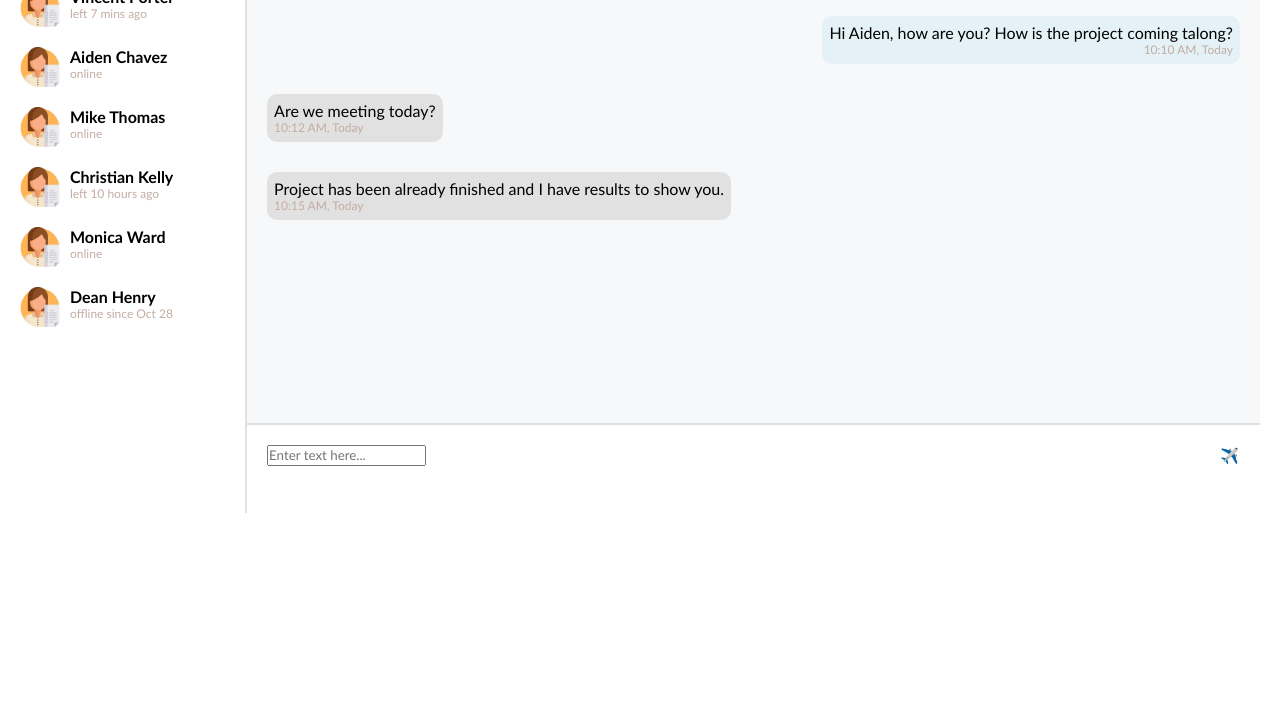
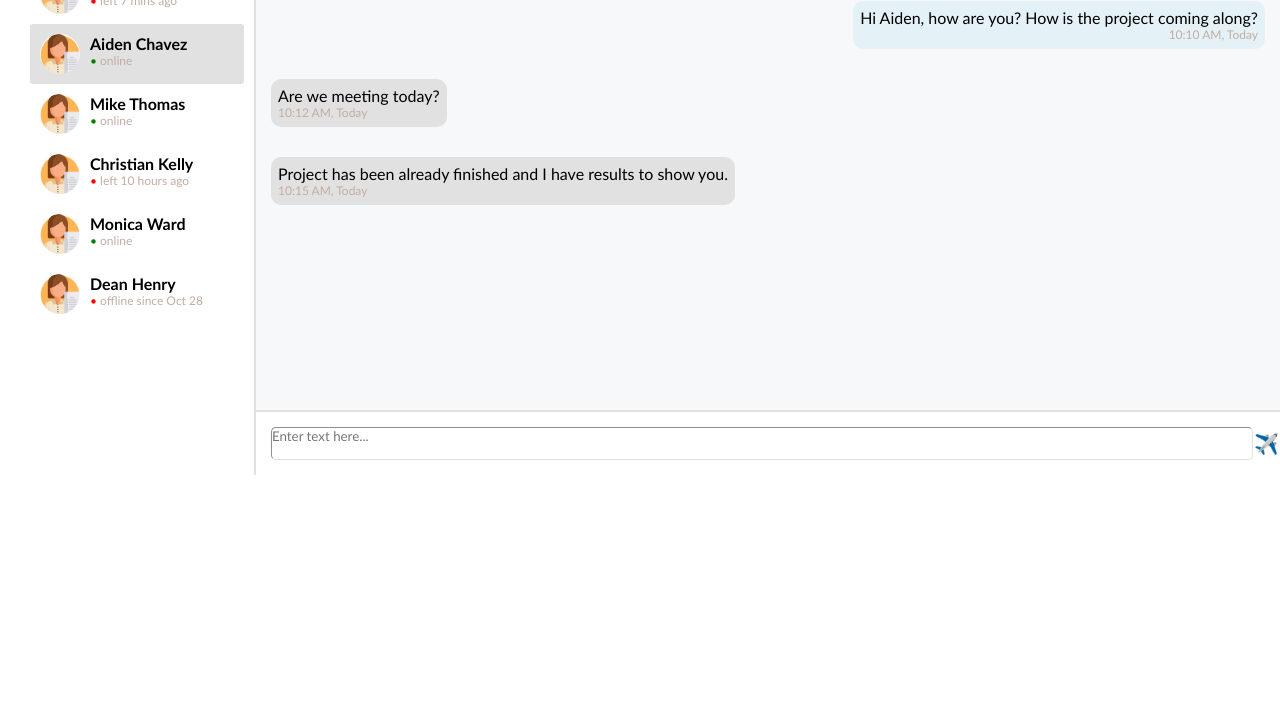
Before and after one commit to rocioayuntamagi/primer-tp-front-end, a plain HTML site: page index.html in a window 1280 px wide. Shown: the part 86-800 px from the top of the page. Drawn offline with Linux system fonts and the light colour scheme.

Commit message:
arreglo final de los contactos con su conexión

```diff
--- a/index.html
+++ b/index.html
@@ -16,24 +16,23 @@
 <body>
   <section>
     <aside class="sidebar">
+
       <input type="search" placeholder="Search..." class="search">
       <ul class="contact-list">
         <li class="contact">
           <img src="avatar.jpeg" alt="imagen de perfil">
           <div>
             <h4>Vincent Porter</h4>
-            <!-- investigar ::before -->
-            <p class="status">left 7 mins ago</p>
+            <p class="status-offline">left 7 mins ago</p>
           </div>
         </li>
       </ul>
       <ul class="contact-list">
-        <li class="contact">
+        <li class="contact aiden">
           <img src="avatar.jpeg" alt="imagen de perfil">
           <div>
             <h4>Aiden Chavez</h4>
-            <!-- investigar ::before -->
-            <p class="status">online</p>
+            <p class="status-online">online</p>
           </div>
         </li>
       </ul>
@@ -42,8 +41,7 @@
           <img src="avatar.jpeg" alt="imagen de perfil">
           <div>
             <h4>Mike Thomas</h4>
-            <!-- investigar ::before -->
-            <p class="status">online</p>
+            <p class="status-online">online</p>
           </div>
         </li>
       </ul>
@@ -52,8 +50,7 @@
           <img src="avatar.jpeg" alt="imagen de perfil">
           <div>
             <h4>Christian Kelly</h4>
-            <!-- investigar ::before -->
-            <p class="status">left 10 hours ago</p>
+            <p class="status-offline">left 10 hours ago</p>
           </div>
         </li>
       </ul>
@@ -62,8 +59,7 @@
           <img src="avatar.jpeg" alt="imagen de perfil">
           <div>
             <h4>Monica Ward</h4>
-            <!-- investigar ::before -->
-            <p class="status">online</p>
+            <p class="status-online">online</p>
           </div>
         </li>
       </ul>
@@ -72,8 +68,7 @@
           <img src="avatar.jpeg" alt="imagen de perfil">
           <div>
             <h4>Dean Henry</h4>
-            <!-- investigar ::before -->
-            <p class="status">offline since Oct 28</p>
+            <p class="status-offline">offline since Oct 28</p>
           </div>
         </li>
       </ul>
@@ -94,7 +89,7 @@
       </section>
       <section class="chat-messages">
         <div class="message-sent">
-          <p>Hi Aiden, how are you? How is the project coming talong?</p>
+          <p>Hi Aiden, how are you? How is the project coming along?</p>
           <p class="timestamp">10:10 AM, Today</p>
         </div>
         <div class="message-received">
@@ -107,8 +102,8 @@
         </div>
       </section>
       <section class="chat-footer">
-        <input type="text" placeholder="Enter text here...">
-        <button>✈️</button>
+        <input type="text" placeholder="Enter text here..." class="send-messages">
+        <button class="plane">✈️</button>
       </section>
     </main>
   </section>
--- a/style.css
+++ b/style.css
@@ -2,47 +2,78 @@
   padding: 0;
   margin: 0;
   font-family: 'Gill Sans', 'Gill Sans MT', Calibri, 'Trebuchet MS', sans-serif;
+  box-sizing: border-box;
 }
 
 section {
   display: flex;
   justify-content: space-between;
-  padding: 20px;
+  padding: 0px;
 }
 
 .sidebar {
   width: 20%;
-  padding-bottom: 15%;
+  padding: 10px;
   border-right: 2px solid #e1e1e1;
 }
 
 .search {
-  padding-right: 30%;
-  padding-bottom: 5%;
+  padding: 10px;
   border-color: #e1e1e1;
   border-radius: 5px;
-  color: #e1e1e1;
+  border-width: 1px;
   font-size: 15px;
+  width: 100%;
+}
+
+.contact-list {
+  margin-left: 20px;
 }
 
 .contact {
   display: flex;
   justify-content: flex-start;
-  padding-top: 20px;
   gap: 10px;
+  padding: 10px;
+}
+
+span {
+  font-size: 20px;
+  color: green;
+}
+
+.aiden {
+  background-color: #e1e1e1;
+  border-radius: 3px;
 }
 
 img {
   max-width: 40px;
+  border-radius: 100%;
 }
 
-.status {
+.status-online {
   color: #c3aca3;
   font-size: 12px;
 }
 
+.status-online::before {
+  content: "• ";
+  color: green;
+}
+
+.status-offline {
+  color: #c3aca3;
+  font-size: 12px;
+}
+
+.status-offline::before {
+  content: "• ";
+  color: red;
+}
+
 .chat {
-  width: 90%;
+  width: 80%;
 }
 
 .chat-header {
@@ -68,6 +99,8 @@ img {
   margin-left: auto;
   padding: 7px;
   border-radius: 10px;
+  margin-top: 15px;
+  margin-right: 15px;
 }
 
 .message-received {
@@ -75,6 +108,7 @@ img {
   margin-right: auto;
   padding: 7px;
   border-radius: 10px;
+  margin-left: 15px;
 }
 
 .timestamp {
@@ -83,7 +117,7 @@ img {
 }
 
 .header-right {
-  padding: 10px;
+  padding: 15px;
 }
 
 .chat-actions {
@@ -106,3 +140,34 @@ button {
 button:hover {
   background-color: #e1e1e1;
 }
+
+.chat-footer {
+  display: flex;
+  padding: 15px;
+}
+
+.send-messages {
+  padding-right: 83%;
+  margin-right: auto;
+  padding-bottom: 15px;
+  border-radius: 5px;
+  border-color: #e1e1e1;
+  border-width: 1px;
+  color: #e1e1e1;
+  text-align: start, center;
+}
+
+.plane {
+  font-size: 20px;
+  border: 1px solid white;
+  color: white;
+  background-color: white;
+  border-radius: 100%;
+  cursor: pointer;
+}
+
+@media (max-width:880px) {
+  .sidebar {
+    width: 30%;
+  }
+}
```
